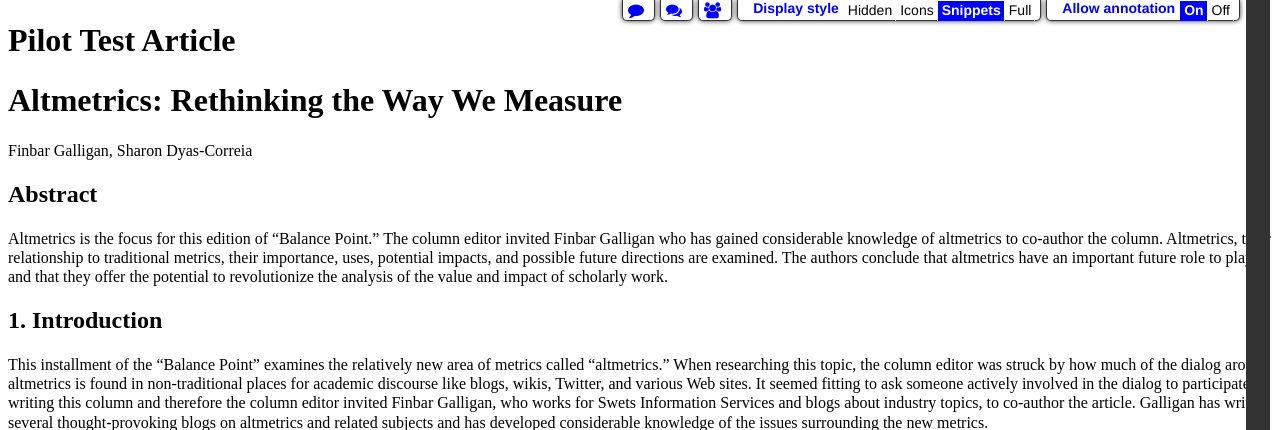
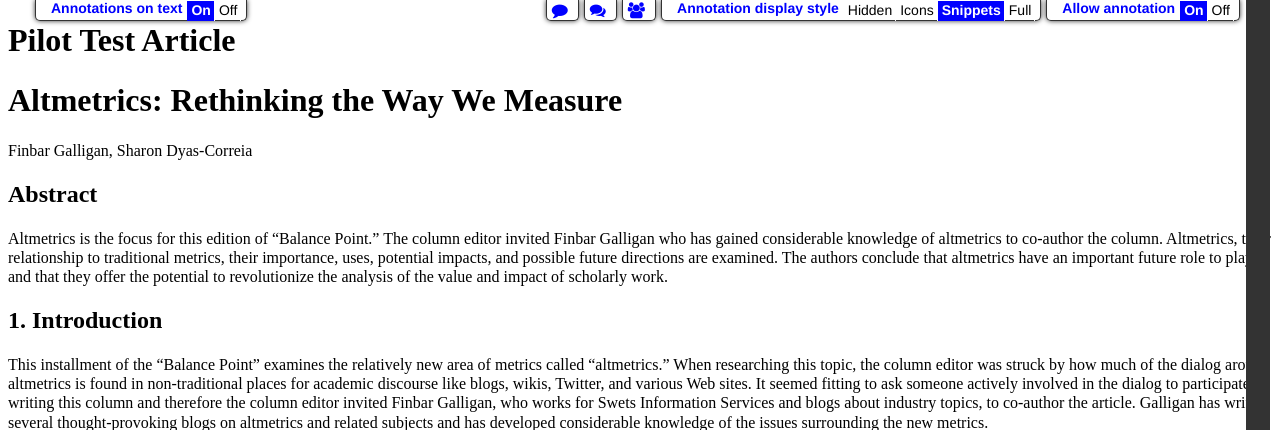
Before and after one commit to jasonpriem/sils-annotate, a Flask app: template silsannotate/templates/pilot.html in a window 1280 px wide. Shown: the top 430 px of the page. Run offline with Flask 2, Linux system fonts and the light colour scheme; the template is opened without the code that fills it, so the values that code supplies are empty; some libraries are stand-ins or nearby versions.

Commit message:
adds "annotations on text" on/off switch at top left.

```diff
--- a/silsannotate/static/css/main.css
+++ b/silsannotate/static/css/main.css
@@ -1,18 +1,27 @@
 body {
   line-height: 1.2;
 }
-body div#menubar {
+body .menubar {
+  position: fixed;
   z-index: 100;
   text-align: right;
   top: 0;
-  right: 35px;
   width: 800px;
   font-family: Helvetica, arial, sans-serif;
   border-top: none;
-  position: fixed;
   height: 20px;
 }
-body div#menubar div.submenu {
+body .menubar.menubar-left {
+  left: 35px;
+  text-align: left;
+}
+body .menubar.menubar-left .submenu {
+  float: left;
+}
+body .menubar.menubar-right {
+  right: 35px;
+}
+body .menubar div.submenu {
   background: #fff;
   border: 1px solid #333;
   border-top: none;
@@ -24,26 +33,26 @@ body div#menubar div.submenu {
   height: 20px;
   float: right;
 }
-body div#menubar div.submenu.count {
+body .menubar div.submenu.count {
   font-size: 16px;
   vertical-align: 5px;
   cursor: help;
 }
-body div#menubar div.submenu.count i {
+body .menubar div.submenu.count i {
   padding: 0 5px;
   color: blue;
   padding-top: 2px;
 }
-body div#menubar div.submenu ul {
+body .menubar div.submenu ul {
   padding: 0;
   margin: 0 0 0 5px;
   float: left;
 }
-body div#menubar div.submenu ul li {
+body .menubar div.submenu ul li {
   list-style-type: none;
   float: left;
 }
-body div#menubar div.submenu ul li a {
+body .menubar div.submenu ul li a {
   border-right: 1px solid #fff;
   font-size: 14px;
   padding: 4px 3px 3px 4px;
@@ -53,27 +62,27 @@ body div#menubar div.submenu ul li a {
   padding-top: 1px;
   display: inline-block;
 }
-body div#menubar div.submenu ul li a:hover {
+body .menubar div.submenu ul li a:hover {
   text-decoration: underline;
   color: blue;
 }
-body div#menubar div.submenu ul li a.active {
+body .menubar div.submenu ul li a.active {
   color: #fff;
   background: blue;
   font-weight: bold;
 }
-body div#menubar div.submenu ul li a.active:hover {
+body .menubar div.submenu ul li a.active:hover {
   text-decoration: none;
   cursor: default;
 }
-body div#menubar div.submenu ul li a.ready.disabled {
+body .menubar div.submenu ul li a.ready.disabled {
   color: #ccc;
   cursor: default;
 }
-body div#menubar div.submenu ul li a.ready.disabled:hover {
+body .menubar div.submenu ul li a.ready.disabled:hover {
   text-decoration: none;
 }
-body div#menubar h3 {
+body .menubar h3 {
   float: left;
   margin: 0 0 0 15px;
   font-size: 14px;
--- a/silsannotate/static/js/silsannotate.js
+++ b/silsannotate/static/js/silsannotate.js
@@ -12,7 +12,7 @@ $(document).ready(function(){
     // prep the scrollbar:
     $("body")
         .append("<div id='scrollbar'></div>")
-        .append("<div id='menubar'>" +
+        .append("<div id='menubar' class='menubar-right menubar'>" +
                         "<div class='submenu enable-annotation'>" +
                             "<h3>Allow annotation</h3>" +
                             "<ul class='enable-disable-annotation'>" +
@@ -21,7 +21,7 @@ $(document).ready(function(){
                             "</ul>" +
                         "</div>" +
                         "<div class='submenu display-style'>" +
-                            "<h3>Display style</h3>" +
+                            "<h3>Annotation display style</h3>" +
                             "<ul class='display-style'>" +
                                 "<li><a class='display-style hidden ready'>Hidden</a></li>" +
                                 "<li><a class='display-style icons ready'>Icons</a></li>" +
@@ -48,6 +48,16 @@ $(document).ready(function(){
                       "</div>" +
 
                     "</div>")
+      .append("" +
+        "<div id='menubar-left' class='menubar-left menubar'>" +
+          "<div class='submenu enable-highlights'>" +
+            "<h3>Annotations on text</h3>" +
+            "<ul class='enable-disable-highlights'>" +
+                "<li><a class='on active'>On</a></li>" +
+                "<li><a class='off ready'>Off</a></li>" +
+            "</ul>" +
+          "</div>" +
+        "</div>")
 
 
 
--- a/silsannotate/static/less/main.less
+++ b/silsannotate/static/less/main.less
@@ -1,17 +1,27 @@
 @snippetHeight: 23px;
 
 body {
-   div#menubar {
+
+   .menubar{
       position: fixed;
       z-index: 100;
       text-align: right;
       top: 0;
-      right: 35px;
       width:  800px;
       font-family: Helvetica, arial, sans-serif;
       border-top: none;
-      position: fixed;
       height: 20px;
+
+      &.menubar-left{
+         left: 35px;
+         text-align:left;
+         .submenu {
+            float:left;
+         }
+      }
+      &.menubar-right {
+         right: 35px;
+      }
       div.submenu {
          background: #fff;
          border: 1px solid #333;
@@ -70,6 +80,7 @@ body {
             }
          }
       }
+
       h3 {
          float:left;
          margin: 0 0 0 15px;
@@ -78,7 +89,19 @@ body {
          color: blue;
          font-family: helvetica, arial, sans-serif;
       }
-   }
+
+   } // end menubar
+
+
+
+
+
+
+
+
+
+
+
    line-height: 1.2;
    div.annotator-wrapper {
       margin: 50px 50px 50px 100px;
```
